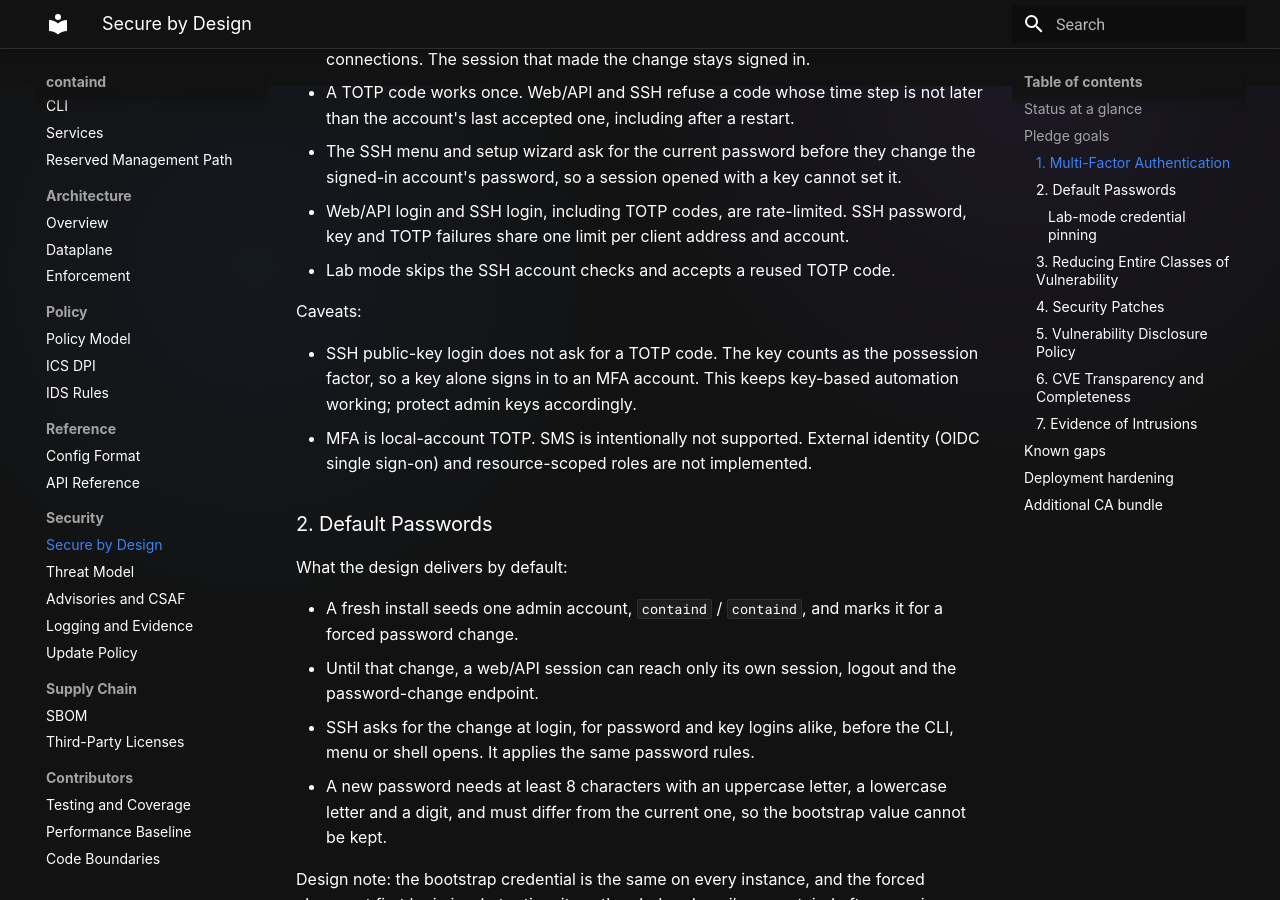
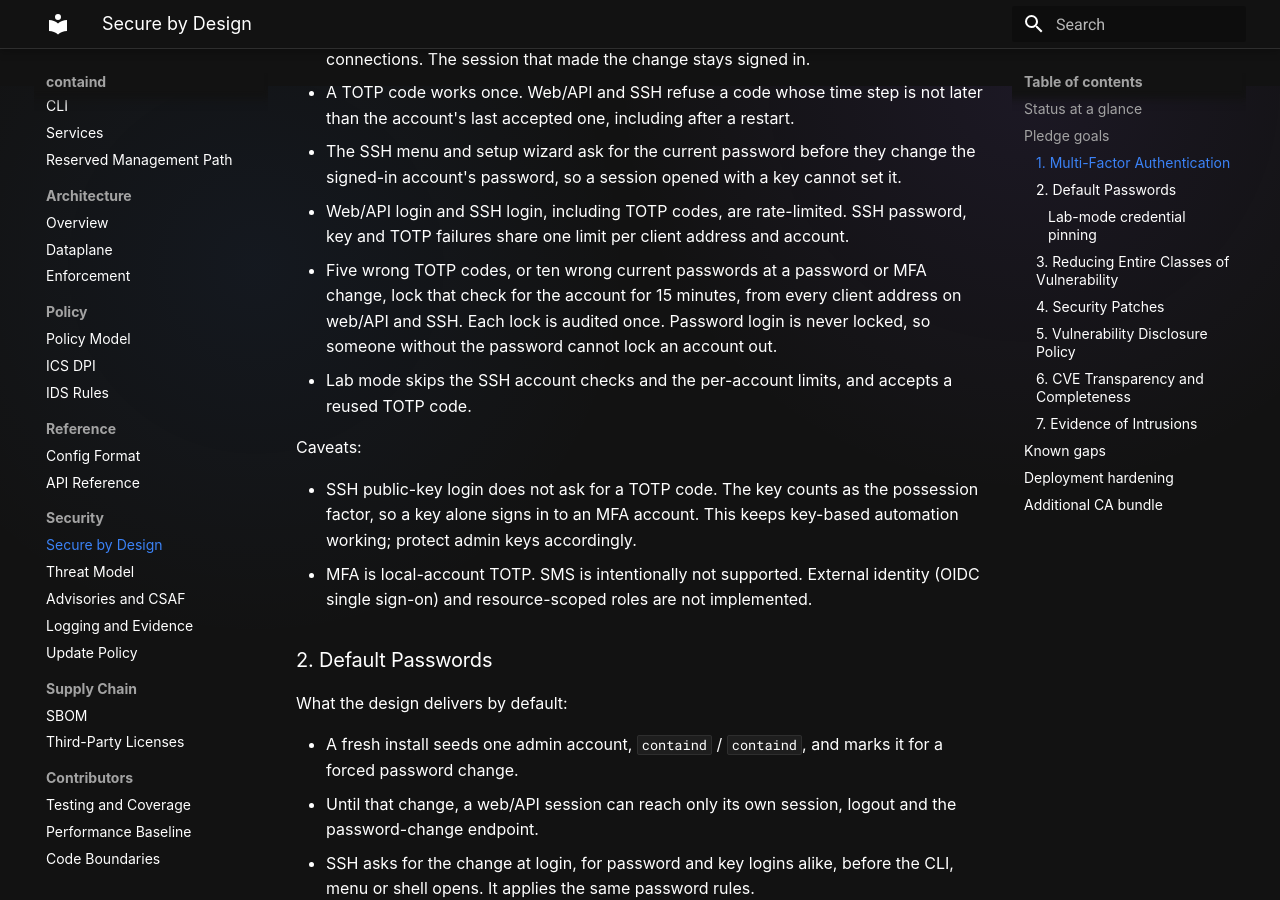
Before and after one commit to tonylturner/containd, an MkDocs documentation site: the page built from docs/mkdocs/secure-by-design.md, in a window 1280 px wide and 900 px high, scrolled down 1714 px. Built offline with MkDocs 1.6.1 and Material for MkDocs 9.7.7, drawn with Linux system fonts in a browser that asks for light colours.

Commit message:
Document the per-account TOTP and current-password locks in Secure by Design

```diff
--- a/docs/mkdocs/secure-by-design.md
+++ b/docs/mkdocs/secure-by-design.md
@@ -58,7 +58,12 @@ What the design delivers by default:
   the signed-in account's password, so a session opened with a key cannot set it.
 - Web/API login and SSH login, including TOTP codes, are rate-limited. SSH
   password, key and TOTP failures share one limit per client address and account.
-- Lab mode skips the SSH account checks and accepts a reused TOTP code.
+- Five wrong TOTP codes, or ten wrong current passwords at a password or MFA
+  change, lock that check for the account for 15 minutes, from every client
+  address on web/API and SSH. Each lock is audited once. Password login is never
+  locked, so someone without the password cannot lock an account out.
+- Lab mode skips the SSH account checks and the per-account limits, and accepts
+  a reused TOTP code.
 
 Caveats:
 
```
